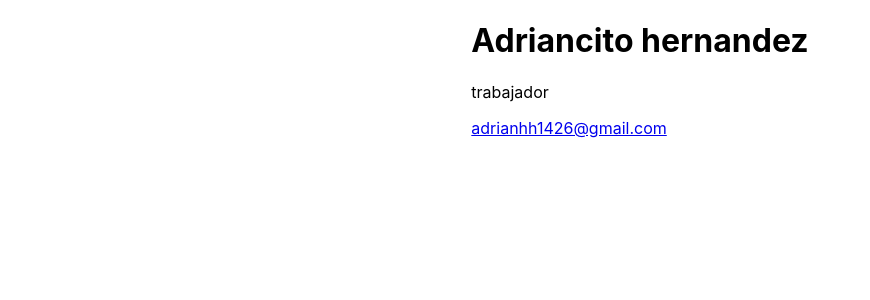
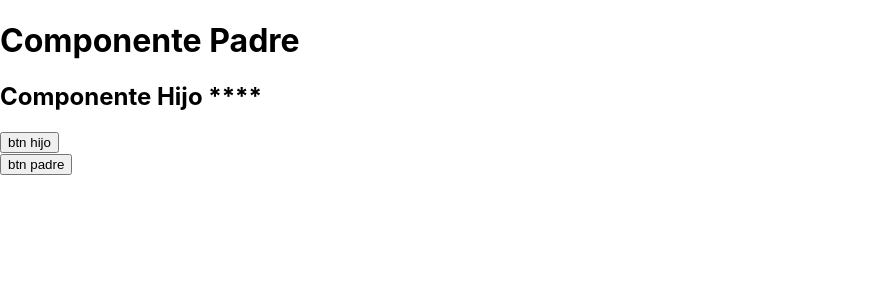
Before and after one commit to adrian1426/UniversidadReactJS, a React (Create React App) app: page / in a window 1280 px wide. Shown: the top 300 px of the page, without its empty margins (0-870 px from the left). Built offline with nearby package versions, Linux system fonts and the light colour scheme.

Commit message:
comunicación de componentes - metodos de instancia  - ref

```diff
--- a/src/App.js
+++ b/src/App.js
@@ -1,16 +1,20 @@
 import React from 'react';
-import Perfil from './components/perfil/perfil';
-import './App.css';
-
+import Hijo from '../src/components/hijo';
 
 class App extends React.Component {
+
+  hijo = React.createRef();
+
+  handleClick = () => {
+    this.hijo.current.dispatchAlert(null, 'Dispatch desde padre');
+  };
+
   render() {
     return (
-      <div className="App">
-        <Perfil
-          biografia='trabajador'
-          email='adrianhh1426@gmail.com'
-        />
+      <div>
+        <h1>Componente Padre</h1>
+        <Hijo ref={this.hijo} />
+        <button onClick={this.handleClick}>btn padre</button>
       </div>
     );
   }
--- /dev/null
+++ b/src/components/hijo.js
@@ -0,0 +1,24 @@
+import React from 'react';
+
+class Boton extends React.Component {
+
+  state = {
+    mensaje: '****'
+  };
+
+  dispatchAlert = (e, message) => {
+    alert(message);
+    this.setState({ mensaje: message });
+  };
+
+  render() {
+    return (
+      <div>
+        <h2>Componente Hijo {this.state.mensaje}</h2>
+        <button onClick={() => this.dispatchAlert(null, 'desde el hijo')}>btn hijo</button>
+      </div>
+    );
+  }
+};
+
+export default Boton;
```
